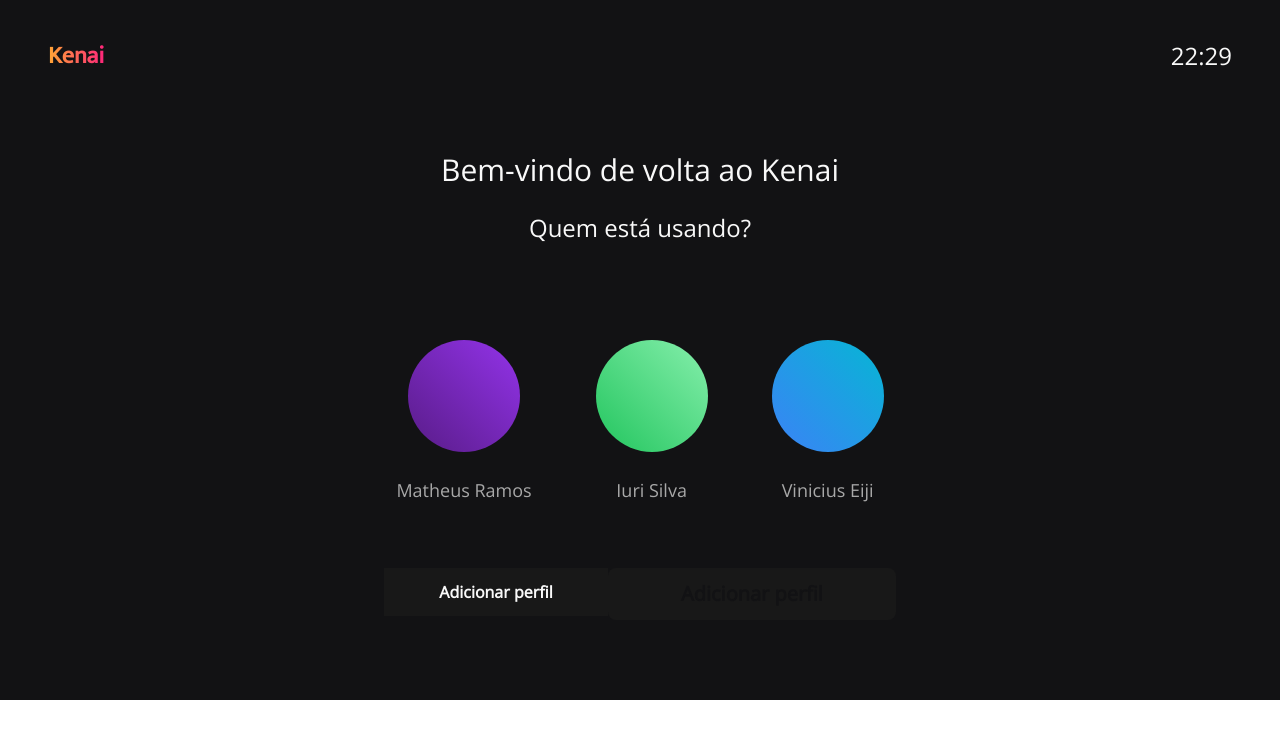
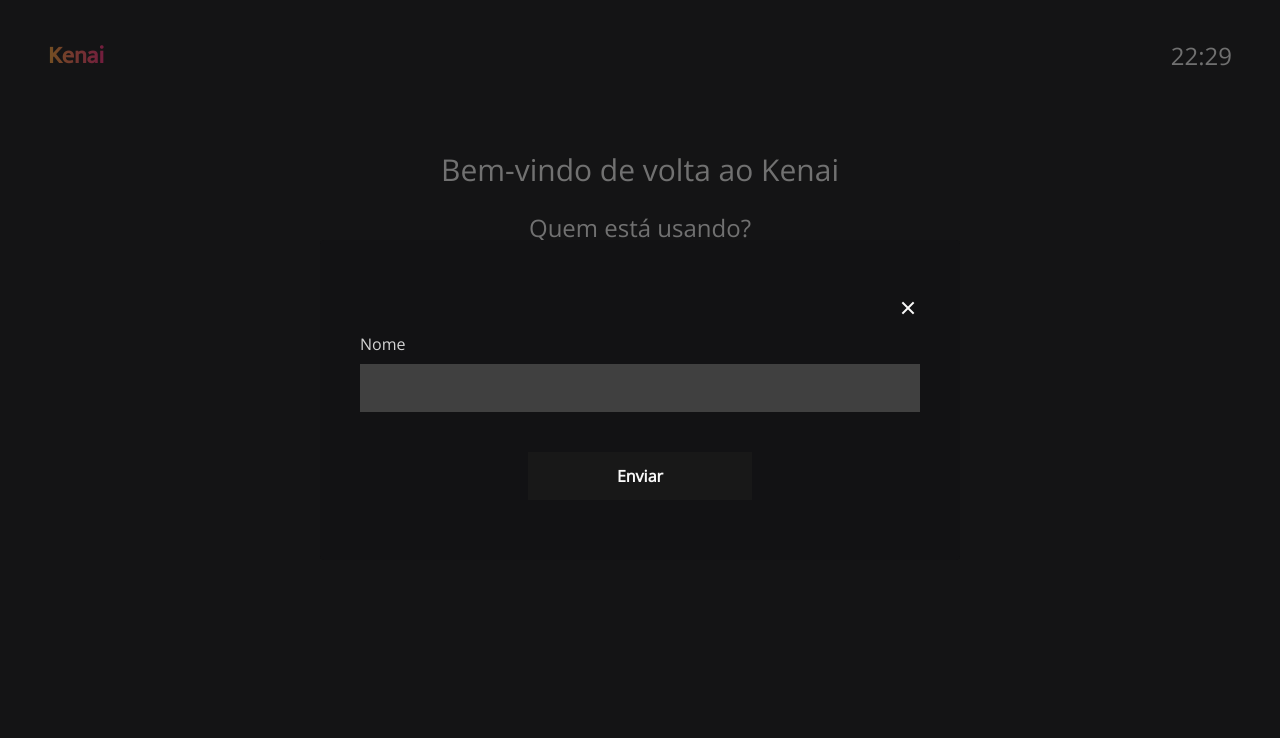
Before and after one commit to Jolonte/desafio17-kenai, a Vue app: page / in a window 1280 px wide. Both pictures are taken after a click on the button "Adicionar perfil". Shown: the top 738 px of the page. Built offline with nearby package versions, Linux system fonts and the light colour scheme.

Commit message:
:sparkles: feat: Saving Accounts

```diff
--- a/src/components/TheButton.vue
+++ b/src/components/TheButton.vue
@@ -19,11 +19,12 @@
   <button
     v-if="!isForWatch"
     :class="props.bgColor"
-    class="flex h-12 w-full items-center justify-center py-4 md:w-56"
+    class="flex h-12 w-full items-center justify-center py-4 hover:bg-opacity-80 md:w-56"
   >
     <p class="font-semibold text-kenaiWhite">{{ props.title }}</p>
   </button>
   <button
+    v-else
     :class="props.bgColor"
     class="w-full rounded-lg from-kenaiGradient1 to-kenaiGradient2 py-3 hover:bg-gradient-to-r lg:w-72"
   >
--- /dev/null
+++ b/src/components/TheModal.vue
@@ -0,0 +1,44 @@
+<script setup>
+import { ref } from 'vue'
+import TheButton from '../components/TheButton.vue'
+const emits = defineEmits(['close-modal', 'form-data'])
+
+const closeModal = () => {
+  emits('close-modal')
+}
+
+const title = ref('')
+
+const sendForms = () => {
+  emits('form-data', { titleData: title.value })
+}
+</script>
+
+<template>
+  <div
+    class="fixed inset-0 m-auto flex h-screen items-center justify-center bg-neutral-900 bg-opacity-60"
+  >
+    <div
+      class="flex h-80 w-2/4 flex-col items-end justify-center gap-4 rounded bg-kenaiDark p-10"
+    >
+      <i class="ri-close-line ri-xl text-kenaiWhite" @click="closeModal"></i>
+      <form class="flex w-full flex-col items-center gap-10">
+        <div class="flex w-full flex-col gap-2">
+          <label for="input_name" class="text-neutral-300">Nome</label>
+          <input
+            id="input_name"
+            v-model="title"
+            class="h-12 grow-0 bg-neutral-700 p-4 text-kenaiWhite hover:bg-opacity-80 focus:bg-opacity-60 focus:outline-none"
+            type="text"
+            required
+          />
+        </div>
+        <TheButton
+          title="Enviar"
+          bg-color="bg-kenaiGrayDark"
+          @click="sendForms"
+        />
+      </form>
+    </div>
+  </div>
+</template>
--- a/src/views/UserAccounts.vue
+++ b/src/views/UserAccounts.vue
@@ -2,11 +2,33 @@
 import { ref, computed } from 'vue'
 import ChooseProfile from '../components/ChooseProfile.vue'
 import TheButton from '../components/TheButton.vue'
+import TheModal from '../components/TheModal.vue'
 
 const showHours = computed(() => {
   const date = new Date()
   return `${date.getHours()}:${date.getMinutes()}`
 })
+
+const saves = computed(() => {
+  return JSON.parse(localStorage.getItem('accounts'))
+})
+
+const accounts = ref([])
+const accountsSaved = ref(saves)
+
+const modal = ref(false)
+
+function addToStorage(value) {
+  const strg = JSON.stringify(value)
+  localStorage.setItem('accounts', strg)
+}
+
+function getData(itemData) {
+  accounts.value.push(itemData)
+  addToStorage(accounts.value)
+  // modal.value = false
+  window.location.reload()
+}
 
 const clock = ref(showHours)
 </script>
@@ -26,7 +48,9 @@
       </h1>
     </nav>
   </header>
-  <main class="flex flex-col bg-kenaiDark px-6 pt-20 pb-16 lg:pb-20 2xl:h-full">
+  <main
+    class="flex h-full flex-col bg-kenaiDark px-6 pt-20 pb-16 lg:pb-20 2xl:h-full"
+  >
     <section class="flex flex-col items-center gap-4 lg:gap-6 2xl:mt-16">
       <h1 class="text-xl text-kenaiWhite lg:text-3xl 2xl:text-6xl">
         Bem-vindo de volta ao Kenai
@@ -39,20 +63,20 @@
       class="mt-12 flex flex-col justify-center gap-8 lg:mt-24 lg:flex-row lg:gap-16 2xl:mt-52 2xl:gap-32"
     >
       <ChooseProfile
-        name="Matheus Ramos"
+        v-for="item in accountsSaved"
+        :key="item.length"
+        :name="item.titleData"
         background="bg-gradient-to-bl from-purple-600 to-purple-900"
-      />
-      <ChooseProfile
-        name="Iuri Silva"
-        background="bg-gradient-to-bl from-green-300 to-green-500"
-      />
-      <ChooseProfile
-        name="Vinicius Eiji"
-        background="bg-gradient-to-bl from-cyan-500 to-blue-500"
       />
     </section>
     <div class="mt-14 flex justify-center lg:mt-16 2xl:mt-36">
-      <TheButton title="Adicionar perfil" bg-color="bg-kenaiGrayDark" />
+      <TheButton
+        title="Adicionar perfil"
+        bg-color="bg-kenaiGrayDark"
+        @click="modal = true"
+      />
     </div>
   </main>
+  <!-- modal -->
+  <TheModal v-if="modal" @close-modal="modal = false" @form-data="getData" />
 </template>
```
Also changed, not shown: 1 other file (tests, documents, lock files or other folders).
